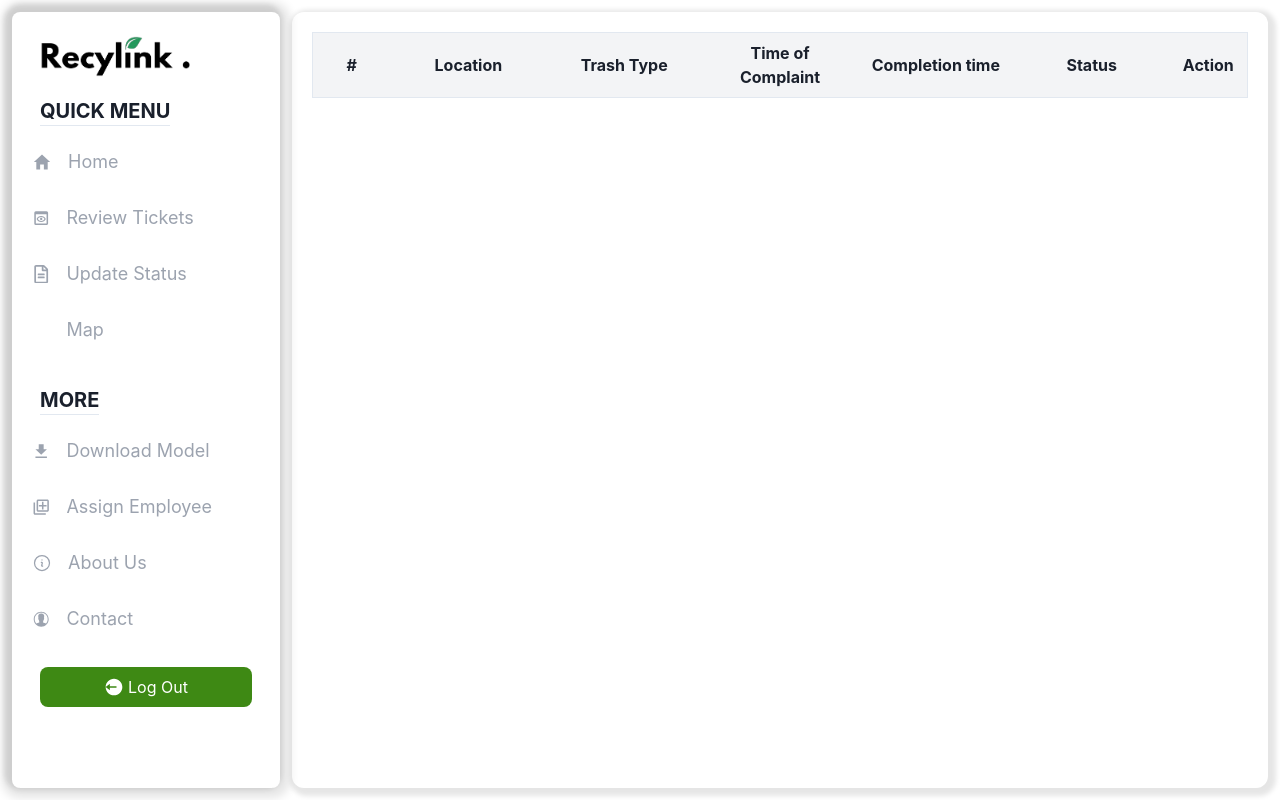
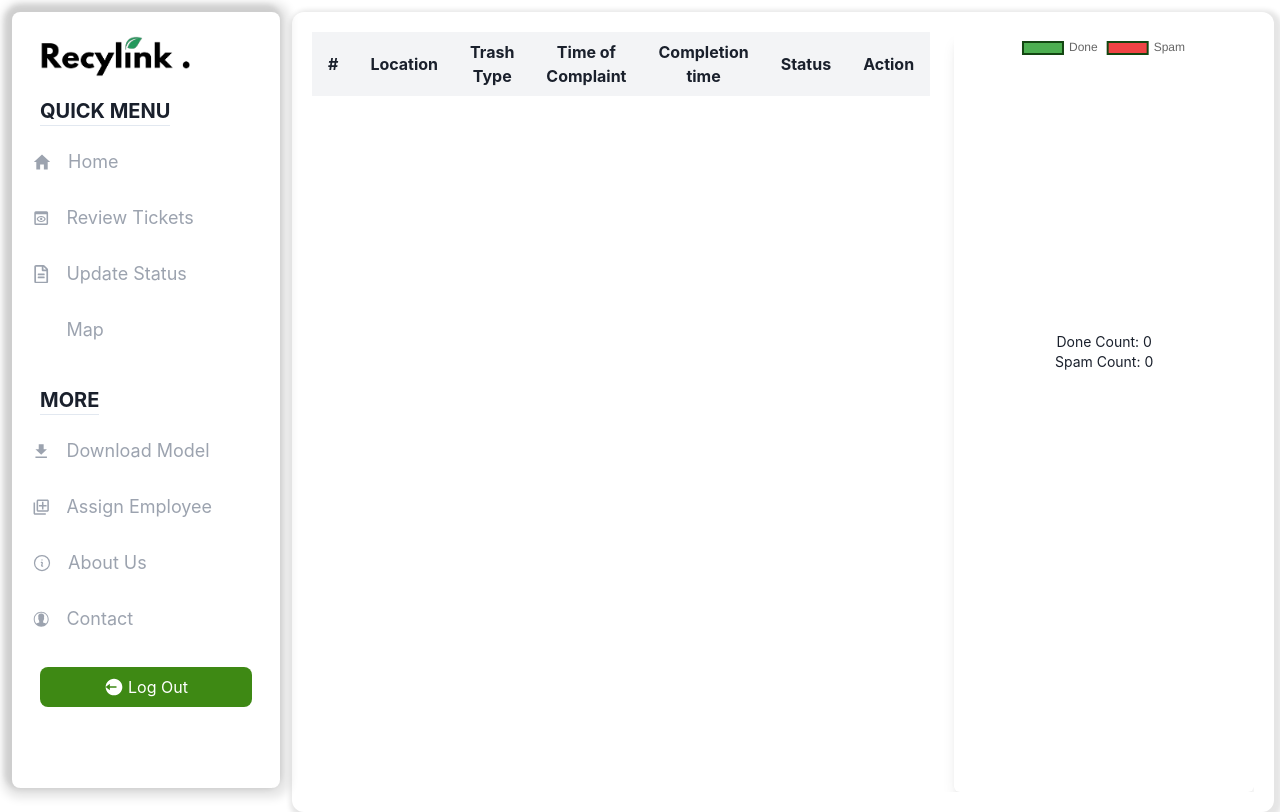
Before and after one commit to Hari-1903/Recylink, a Next.js app: page /Authority/UpdateStatus in a window 1280 px wide. Built offline with nearby package versions, Linux system fonts and the light colour scheme; some icons are missing.

Commit message:
Chore : Added a dynamic Pichart in Update Status page

```diff
--- a/pages/Authority/Map/index.tsx
+++ b/pages/Authority/Map/index.tsx
@@ -2,12 +2,14 @@ import React from 'react';
 import AuthorityNav from '@/components/AuthorityNav';
 
 const Map = () => {
+
   // Define your two locations
-  const location1 = "Place+Name+1"; // Replace with your first location in URL format
-  const location2 = "Place+Name+2"; // Replace with your second location in URL format
+  const location1 = "Sreenidhi University, Ghatkesar, Secunderabad, Telangana 501301"; // Replace with your first location in URL format
+  const location2 = "Municipal office, 9G5P+F7F, Gayatri Nagar, Saroornagar, Hyderabad, Telangana 500035"; // Replace with your second location in URL format
+  const location3 = "Recycling Center, Malkajgiri, Hyderabad, Telangana 500047"; // Replace with your second location in URL format
 
   // Google Maps directions URL
-  const directionsUrl = `https://www.google.com/maps/dir/${location1}/${location2}`;
+  const directionsUrl = `https://www.google.com/maps/dir/${location1}/${location2}/${location3}`;
 
   return (
     <div className="grid grid-cols-[280px_1fr] h-screen w-screen">
--- a/pages/Authority/UpdateStatus/index.tsx
+++ b/pages/Authority/UpdateStatus/index.tsx
@@ -1,14 +1,13 @@
-import React, { useState } from 'react';
-import { Box, VStack, SimpleGrid, Text, Image, Heading, Badge } from '@chakra-ui/react';
-import AuthorityNav from '@/components/AuthorityNav'; // Assuming this is a custom component
-import { useImage } from '@/components/ImageContext';  // Assuming this is a custom hook
+import React, { useState, useEffect, useRef } from 'react';
+import { Text } from '@chakra-ui/react';
+import AuthorityNav from '@/components/AuthorityNav';
+import { useImage } from '@/components/ImageContext';
+import Chart from 'chart.js/auto';  // Import Chart without generics
 
-// Define the type for the predictions in the API response
 type Prediction = {
   class: string;
 };
 
-// Define the type for the image detail
 type ImageDetail = {
   complaintNumber: number;
   location: string;
@@ -19,79 +18,156 @@ type ImageDetail = {
   status: string;
 };
 
-// Assuming the useImage hook returns an object with an imageDetails array
 type ImageContextType = {
   imageDetails: ImageDetail[];
 };
 
 const UpdateStatus: React.FC = () => {
   const [completionTimes, setCompletionTimes] = useState<Record<number, string>>({});
-  const { imageDetails } = useImage() as ImageContextType; // Cast to the expected type
+  const { imageDetails } = useImage() as ImageContextType;
+  const [statuses, setStatuses] = useState<Record<number, string>>({});
 
-  // Handle completion time update
+
+  const [doneCount, setDoneCount] = useState(0);
+  const [spamCount, setSpamCount] = useState(0);
+  const [actionClicked, setActionClicked] = useState<Record<number, boolean>>({});
+  const chartRef = useRef<Chart<"pie", number[], string> | null>(null);
+
   const handledone = (complaintNumber: number): void => {
+
+  };
+
+
+  useEffect(() => {
+    const canvas = document.getElementById('PieChart') as HTMLCanvasElement | null;
+    if (!canvas) {
+      return;
+    }
+    const ctx = canvas.getContext('2d');
+
+    if (!ctx) {
+      return;
+    }
+
+    if (chartRef.current) {
+      chartRef.current.destroy();
+    }
+
+    chartRef.current = new Chart(ctx, {
+      type: 'pie',
+      data: {
+        labels: ['Done', 'Spam'],
+        datasets: [
+          {
+            data: [doneCount, spamCount],
+            backgroundColor: ['#4CAF50', '#EF4444'],
+            borderColor: '#134611',
+          },
+        ],
+      },
+      options: {
+      },
+    });
+    return () => {
+      if (chartRef.current) {
+        chartRef.current.destroy();
+        chartRef.current = null;
+      }
+    };
+  }, [doneCount, spamCount]);
+
+  const handleAction = (complaintNumber: number, action: string): void => {
     setCompletionTimes(prevTimes => ({
       ...prevTimes,
       [complaintNumber]: new Date().toLocaleString()
     }));
-    // imageDetails.status ==='Done';
+    setStatuses(prevStatuses => ({
+      ...prevStatuses,
+      [complaintNumber]: 'Done'
+    }));
+
+    if (actionClicked[complaintNumber]) {
+      return;
+    }
+
+    const newStatus = action === 'done' ? 'Completed' : 'Spam';
+    const updatedImageDetails = imageDetails.map((detail) =>
+      detail.complaintNumber === complaintNumber
+        ? { ...detail, status: newStatus }
+        : detail
+    );
+
+    setActionClicked((prevClicked) => ({ ...prevClicked, [complaintNumber]: true }));
+    setDoneCount((prevCount) => (action === 'done' ? prevCount + 1 : prevCount));
+    setSpamCount((prevCount) => (action === 'spam' ? prevCount + 1 : prevCount));
+    setCompletionTimes((prevTimes) => ({
+      ...prevTimes,
+      [complaintNumber]: new Date().toLocaleString(),
+    }));
+
+    // Update image details in the context or wherever it's stored
+    // Example: updateImageDetails(updatedImageDetails);
   };
 
   return (
-    <div className="grid grid-cols-[280px_1fr] h-screen overflow-hidden">
+    <>
+      <div className="grid grid-cols-[280px_1fr] h-screen">
         <div className="bg-black my-3 ml-3 rounded-xl shadow-nav">
           <AuthorityNav />
         </div>
-      <div className="m-3 p-5 rounded-xl relative shadow-content flex flex-col overflow-y-scroll">
-          <table className="table-auto w-full">
-            <colgroup>
-              <col/>
-              <col className="w-2/12" />
-              <col className="w-2/12" />
-              <col className="w-2/12" />
-              <col className="w-2/12" />
-              <col className="w-2/12" />
-              <col className="w-1/12" />
-            </colgroup>
+        <div className="m-3 p-5 rounded-xl relative shadow-content flex flex-col h-full">
+          <div className="grid grid-cols-[0.75fr_0.25fr] grid-rows-1 h-full gap-6 overflow-scroll">
+            <table className="table-auto w-full ">
               <thead>
-              <tr className="bg-gray-100 border">
-                <th className="p-2">#</th>
-                <th className="p-2">Location</th>
-                <th className="p-2">Trash Type</th>
-                <th className="p-2">Time of Complaint</th>
-                <th className="p-2">Completion time</th>
-                <th className="p-2">Status</th>
-                <th className="p-2">Action</th>
-                {/* <th className="p-2">Upload</th> */}
+                <tr className="bg-gray-100">
+                  <th className="px-4 py-2">#</th>
+                  <th className="px-4 py-2">Location</th>
+                  <th className="px-4 py-2">Trash Type</th>
+                  <th className="px-4 py-2">Time of Complaint</th>
+                  <th className="px-4 py-2">Completion time</th>
+                  <th className="px-4 py-2">Status</th>
+                  <th className="px-4 py-2">Action</th>
                 </tr>
               </thead>
               <tbody>
                 {imageDetails.map((detail, index) => (
                   <tr key={detail.complaintNumber} className="hover:bg-gray-50">
-                  <td className="border p-2">{index + 1}</td>
-                  <td className="border p-2">{detail.location}</td>
-                  <td className="border p-2">
+                    <td className="border px-4 py-2">{index + 1}</td>
+                    <td className="border px-4 py-2">{detail.location}</td>
+                    <td className="border px-4 py-2">
                       {detail.api_Response.predictions.map((pred, idx) => (
                         <React.Fragment key={idx}>
-                        {pred.class}{idx !== detail.api_Response.predictions.length - 1 ? ', ' : ''}
+                          {pred.class}
+                          {idx !== detail.api_Response.predictions.length - 1 ? ', ' : ''}
                         </React.Fragment>
                       ))}
                     </td>
-                  <td className="border p-2">{detail.timeOfComplaint}</td>
-                  <td className="border p-2">{completionTimes[detail.complaintNumber]}</td>
-                  <td className="border p-2">{detail.status}</td>
-                  <td className="border p-2">
-                    <div className='flex-center gap-2 p-2'>
-                      <button className='text-s bg-green-500 p-2 rounded-2xl hover:scale-110 transition-all duration-200 ease-in-out' onClick={() => handledone(detail.complaintNumber)}>Done</button>
-                      <button className='text-s bg-red-500 p-2 rounded-2xl hover:scale-110 duration-200 ease-in-out'>Spam</button>
+                    <td className="border px-4 py-2">{detail.timeOfComplaint}</td>
+                    <td className="border px-4 py-2">{completionTimes[detail.complaintNumber]}</td>
+                    <td className="border px-4 py-2">{statuses[detail.complaintNumber] || detail.status}</td>
+                    <td className="border px-4 py-2">
+                      <div className='flex-center gap-1'>
+                        <button className='text-s bg-green-500 p-2 rounded-3xl' onClick={() => handleAction(detail.complaintNumber, 'done')}>Done</button>
+                        <button className='text-s bg-red-500 p-2 rounded-3xl' onClick={() => handleAction(detail.complaintNumber, 'spam')}>Spam</button>
                       </div>
                     </td>
                   </tr>
                 ))}
               </tbody>
             </table>
+            <div className='h-full rounded-md shadow-lg'>
+              <div className="flex justify-center items-start flex-col">
+                <canvas id="PieChart"></canvas>
+                <div className='flex-center flex-col w-full'>
+                  <p className='text-sm'>Done Count: {doneCount}</p>
+                  <p className='text-sm'>Spam Count: {spamCount}</p>
                 </div>
               </div>
+            </div>
+          </div>
+        </div>
+      </div>
+    </>
   );
 };
 
```
Lines whose indentation alone changed are shown as unchanged.
